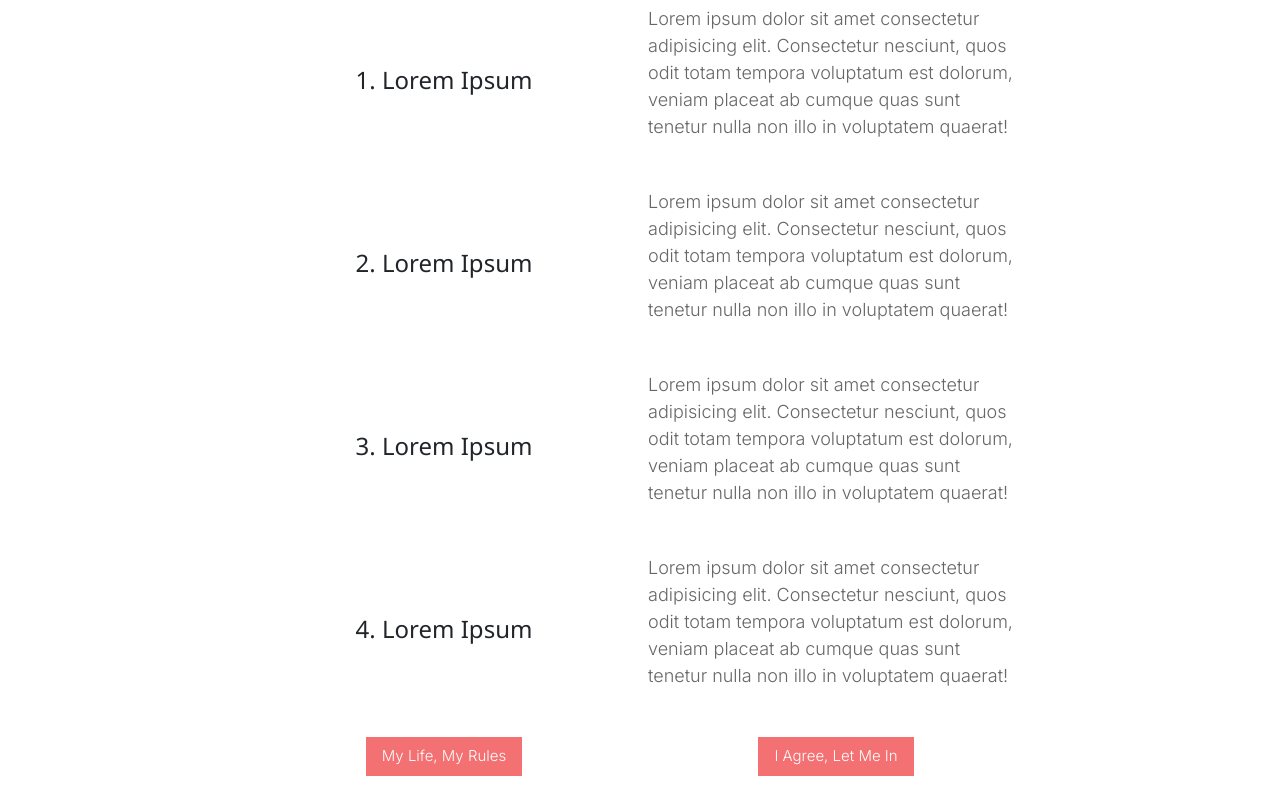
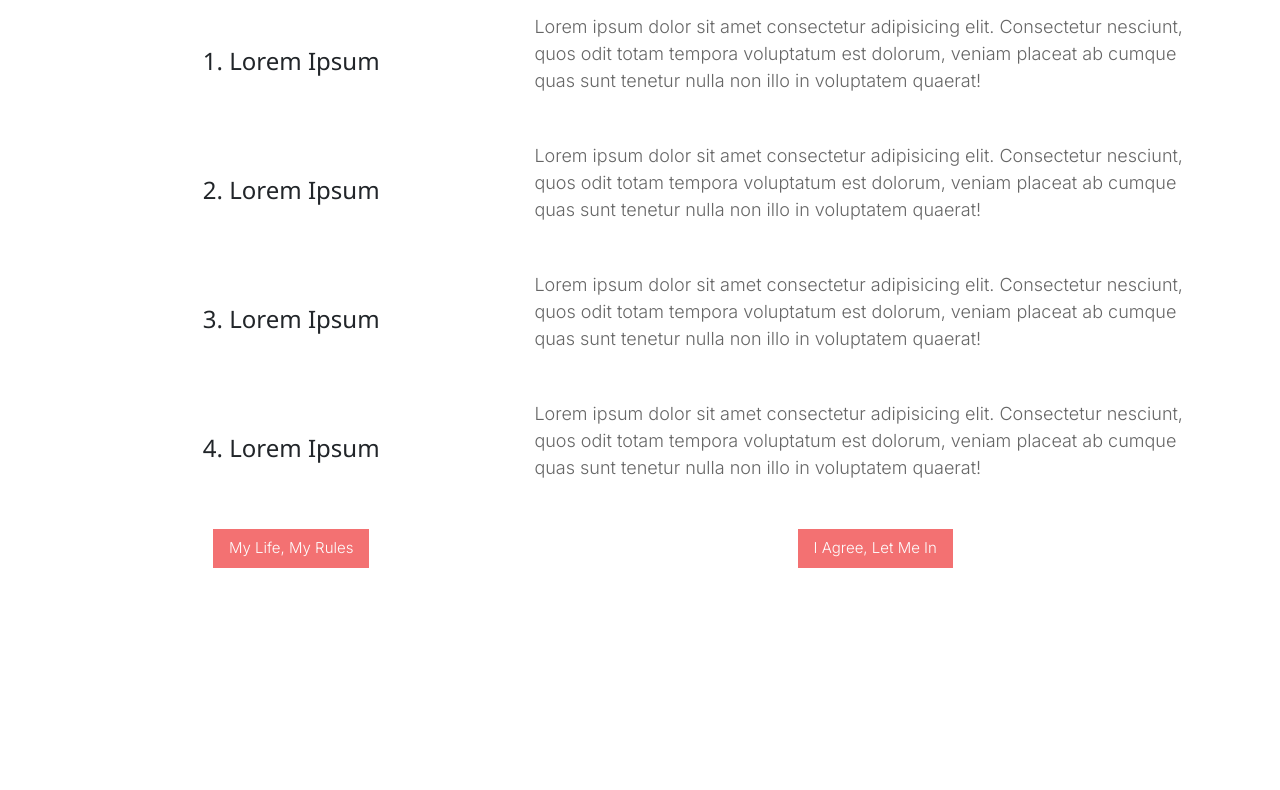
Before and after one commit to MrinmoyBaust98/Aether-Ui, a plain HTML site: page terms-conditions.html in a window 1280 px wide. Shown: the part 166-956 px from the top of the page. After the commit the page ends 800 px from the top, so only its background shows below. Drawn offline with nearby package versions, Linux system fonts and the light colour scheme.

Commit message:
Fixed positioning of terms and conditions

```diff
--- a/public/styles/sass/terms.scss
+++ b/public/styles/sass/terms.scss
@@ -1,17 +1,20 @@
-@import './vars';
-html{
+@import "./vars";
+
+html {
   height: auto;
   min-height: 100vh;
   display: flex;
   font-size: 16px;
 }
-body{
+
+body {
   flex: 1;
   display: flex;
   flex-direction: column;
+  padding: 0.5rem 1rem;
 }
-nav{
 
+nav {
   #nav {
     width: 94%;
     padding: auto auto;
@@ -28,7 +31,8 @@ nav{
     padding-bottom: 6px;
     background-color: #fdfdfd;
   }
-#btn-sign-in:hover{
+
+  #btn-sign-in:hover {
     color: #fdfdfd;
     background-color: #f37172;
   }
@@ -42,32 +46,39 @@ nav{
     padding-bottom: 6px;
   }
 }
-main{
-    align-self: center;
-    max-width: 768px;
-    font-family: 'Inter', sans-serif;
 
-    section{
-        h1.section-title{
+main {
+  align-self: flex-start;
+  padding: 0 3rem;
+  // max-width: 800px;
+  font-family: "Inter", sans-serif;
+
+  section {
+    h1.section-title {
       color: $pink;
       font-weight: bold;
     }
   }
-    section.terms{
+
+  section.terms {
+    // background-color: red;
     display: grid;
-        grid-template-columns: 1fr 1fr;
+    grid-template-columns: 0.4fr 0.6fr;
     gap: 1rem;
-        article{
+
+    article {
       margin-bottom: 1rem;
       display: flex;
       flex-direction: column;
       justify-content: center;
       align-items: center;
-            P{
+
+      P {
         color: $dark;
       }
     }
-        a{
+
+    a {
       display: flex;
       justify-content: center;
       align-items: center;
@@ -75,24 +86,29 @@ main{
       color: #fdfdfd;
       background-color: $pink;
       transition: 0.2s ease-in-out;
-            &:hover{
+
+      &:hover {
         border: 1px solid $pink;
       }
     }
   }
 }
-@media screen and (max-width: 800px){
-    main{
+
+@media screen and (max-width: 800px) {
+  main {
     padding: 0.5rem 1rem;
+
     section {
-            h1.section-title{
+      h1.section-title {
         text-align: center;
       }
     }
-        section.terms{
+
+    section.terms {
       grid-template-columns: 1fr;
-            article{
-                p{
+
+      article {
+        p {
           text-align: center;
         }
       }
```
Also changed, not shown: public/styles/css/terms.css. Lines whose indentation alone changed are shown as unchanged.
